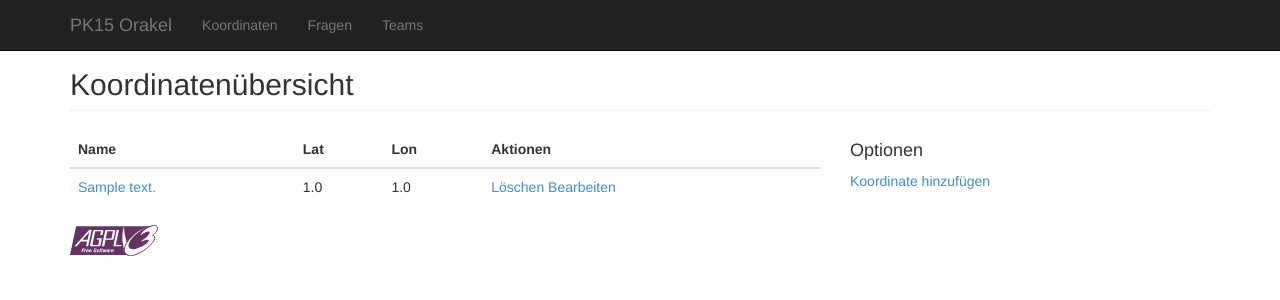
After one commit to rolandgeider/pk15-orakel, a Django app: a page that uses core/templates/template.html in a window 1280 px wide. The commit adds this page. Shown: the top 300 px of the page. Run offline with Django 3.2, Linux system fonts and the light colour scheme; a user stored in the database is signed in; tables that the repository leaves empty hold one stand-in row (values such as "Sample post"); parts of the project's set-up code (start-up, migrations or seed data) failed here and were passed over; some libraries are stand-ins or nearby versions.

Commit message:
Add model and admin views for coordinates

```diff
--- a/core/templates/template.html
+++ b/core/templates/template.html
@@ -48,14 +48,16 @@
                     <span class="icon-bar"></span>
                     <span class="icon-bar"></span>
                 </button>
-                <a class="navbar-brand" href="#">PK15 Orakel</a>
+                <a class="navbar-brand" href="{% url 'core:index' %}">PK15 Orakel</a>
             </div>
             <div class="collapse navbar-collapse">
+                {% if perms.question %}
                 <ul class="nav navbar-nav">
-                    <li class="active"><a href="#">Home</a></li>
-                    <li><a href="#about">About</a></li>
-                    <li><a href="#contact">Contact</a></li>
+                    <li><a href="{% url 'oracle:coordinate-list' %}">Koordinaten</a></li>
+                    <li><a href="{% url 'oracle:question-list' %}">Fragen</a></li>
+                    <li><a href="{% url 'core:team-list' %}">Teams</a></li>
                 </ul>
+                {% endif %}
             </div><!--/.nav-collapse -->
         </div>
     </div>
--- a/oracle/models.py
+++ b/oracle/models.py
@@ -30,7 +30,7 @@ class Log(models.Model):
     '''
 
     lat = models.FloatField()
-    long = models.FloatField()
+    lon = models.FloatField()
 
     def get_owner_object(self):
         '''
@@ -40,6 +40,26 @@ class Log(models.Model):
 
     def __unicode__(self):
         return self.name
+
+
+class Coordinate(models.Model):
+    '''
+    A geographical point, used for questions
+    '''
+    description = models.CharField(verbose_name=u'Beschreibung',
+                                   help_text=u'Wird nur im Admininterface verwendet',
+                                   max_length=30)
+    lat = models.FloatField()
+    lon = models.FloatField()
+
+    def get_owner_object(self):
+        '''
+        Needed for generic views, not used
+        '''
+        return None
+
+    def __unicode__(self):
+        return self.description
 
 
 class Question(models.Model):
--- /dev/null
+++ b/oracle/templates/coordinate/list.html
@@ -0,0 +1,53 @@
+{% extends "base.html" %}
+{% load i18n %}
+{% load staticfiles %}
+{% load wger_extras %}
+
+{% block title %}Koordinatenübersicht{% endblock %}
+
+
+{% block content %}
+
+<table class="table">
+<thead>
+<tr>
+    <th>Name</th>
+    <th>Lat</th>
+    <th>Lon</th>
+    <th>Aktionen</th>
+</tr>
+</thead>
+<tbody>
+{% for coordinate in coordinate_list %}
+<tr>
+    <td>
+        <a href="{% url 'oracle:coordinate-detail' coordinate.id %}">{{coordinate.description|truncatewords:4 }}</a>
+    </td>
+    <td>{{coordinate.lat}}</td>
+    <td>{{coordinate.lon}}</td>
+    <td class="no-hover">
+        <a href="{% url 'oracle:coordinate-delete' coordinate.id %}">Löschen</a>
+        <a href="{% url 'oracle:coordinate-edit' coordinate.id %}">Bearbeiten</a>
+    </td>
+</tr>
+{% empty %}
+<tr>
+    <td colspan="2">Keine Koordinaten gefunden</td>
+</tr>
+{% endfor %}
+</tbody>
+
+</table>
+{% endblock %}
+
+
+
+
+{% block sidebar %}
+{% if perms.oracle.add_coordinate %}
+<h4>Optionen</h4>
+<p>
+       <a href="{% url 'oracle:coordinate-add' %}">Koordinate hinzufügen</a>
+</p>
+{% endif %}
+{% endblock %}
--- a/oracle/urls.py
+++ b/oracle/urls.py
@@ -18,6 +18,7 @@
 from django.conf.urls import patterns, url
 
 from oracle.views import question
+from oracle.views import coordinate
 from oracle.views import misc
 
 
@@ -44,4 +45,21 @@ urlpatterns = patterns('',
     url(r'^frage/(?P<pk>\d+)/loeschen',
         question.QuestionDeleteView.as_view(),
         name='question-delete'),
+
+    # Coordinates
+    url(r'^koordinate/liste$',
+        coordinate.CoordinateListView.as_view(),
+        name='coordinate-list'),
+    url(r'^koordinate/hinzufuegen',
+        coordinate.CoordinateAddView.as_view(),
+        name='coordinate-add'),
+    url(r'^koordinate/(?P<pk>\d+)/bearbeiten',
+        coordinate.CoordinateUpdateView.as_view(),
+        name='coordinate-edit'),
+    url(r'^koordinate/(?P<pk>\d+)/anzeigen',
+        coordinate.CoordinateDeatilView.as_view(),
+        name='coordinate-detail'),
+    url(r'^koordinate/(?P<pk>\d+)/loeschen',
+        coordinate.CoordinateDeleteView.as_view(),
+        name='coordinate-delete'),
 )
--- /dev/null
+++ b/oracle/views/coordinate.py
@@ -0,0 +1,98 @@
+# -*- coding: utf-8 -*-
+
+# This file is part of pk15 Orakel
+#
+# pk15 Orakel is free software: you can redistribute it and/or modify
+# it under the terms of the GNU Affero General Public License as published by
+# the Free Software Foundation, either version 3 of the License, or
+# (at your option) any later version.
+#
+# pk15 Orakel is distributed in the hope that it will be useful,
+# but WITHOUT ANY WARRANTY; without even the implied warranty of
+# MERCHANTABILITY or FITNESS FOR A PARTICULAR PURPOSE. See the
+# GNU General Public License for more details.
+#
+# You should have received a copy of the GNU Affero General Public License
+
+from django.core.urlresolvers import reverse
+from django.core.urlresolvers import reverse_lazy
+from django.utils.translation import ugettext as _
+from django.views.generic import ListView, DetailView
+from django.views.generic import DeleteView
+from django.views.generic import CreateView
+from django.views.generic import UpdateView
+
+from utils.generic_views import WgerFormMixin
+from utils.generic_views import WgerDeleteMixin
+from utils.generic_views import WgerPermissionMixin
+
+from oracle.models import Coordinate
+
+
+class CoordinateListView(WgerPermissionMixin, ListView):
+    '''
+    Overview of all available licenses
+    '''
+    model = Coordinate
+    permission_required = 'oracle.add_coordinate'
+    template_name = 'coordinate/list.html'
+
+
+class CoordinateDeatilView(WgerPermissionMixin, DetailView):
+    '''
+    Deatail view for a question
+    '''
+    model = Coordinate
+    permission_required = 'oracle.add_coordinate'
+    template_name = 'coordinate/detail.html'
+
+
+class CoordinateAddView(WgerFormMixin, CreateView, WgerPermissionMixin):
+    '''
+    View to add a new team
+    '''
+
+    model = Coordinate
+    success_url = reverse_lazy('oracle:coordinate-list')
+    title = u'Frage hinzufügen'
+    form_action = reverse_lazy('oracle:coordinate-add')
+    permission_required = 'oracle.add_coordinate'
+
+
+class CoordinateUpdateView(WgerFormMixin, UpdateView, WgerPermissionMixin):
+    '''
+    View to update an existing team
+    '''
+
+    model = Coordinate
+    title = u'Team bearbeiten'
+    success_url = reverse_lazy('oracle:coordinate-list')
+    permission_required = 'oracle.change_coordinate'
+
+    def get_context_data(self, **kwargs):
+        '''
+        Send some additional data to the template
+        '''
+        context = super(CoordinateUpdateView, self).get_context_data(**kwargs)
+        context['form_action'] = reverse('oracle:coordinate-edit', kwargs={'pk': self.object.id})
+        context['title'] = _('Edit {0}'.format(self.object))
+        return context
+
+
+class CoordinateDeleteView(WgerDeleteMixin, DeleteView, WgerPermissionMixin):
+    '''
+    View to delete an existing team
+    '''
+
+    model = Coordinate
+    success_url = reverse_lazy('oracle:coordinate-list')
+    permission_required = 'oracle.delete_coordinate'
+
+    def get_context_data(self, **kwargs):
+        '''
+        Send some additional data to the template
+        '''
+        context = super(CoordinateDeleteView, self).get_context_data(**kwargs)
+        context['title'] = 'Koordinate "{0}" löschen?'.format(self.object)
+        context['form_action'] = reverse('oracle:coordinate-delete', kwargs={'pk': self.kwargs['pk']})
+        return context
```
Also changed, not shown: oracle/templates/coordinate/detail.html (added, +41 -0 lines), oracle/migrations/0002_auto_20140921_0945.py (added), oracle/migrations/0003_coordinates.py (added), oracle/migrations/0004_auto_20140921_0949.py (added).
